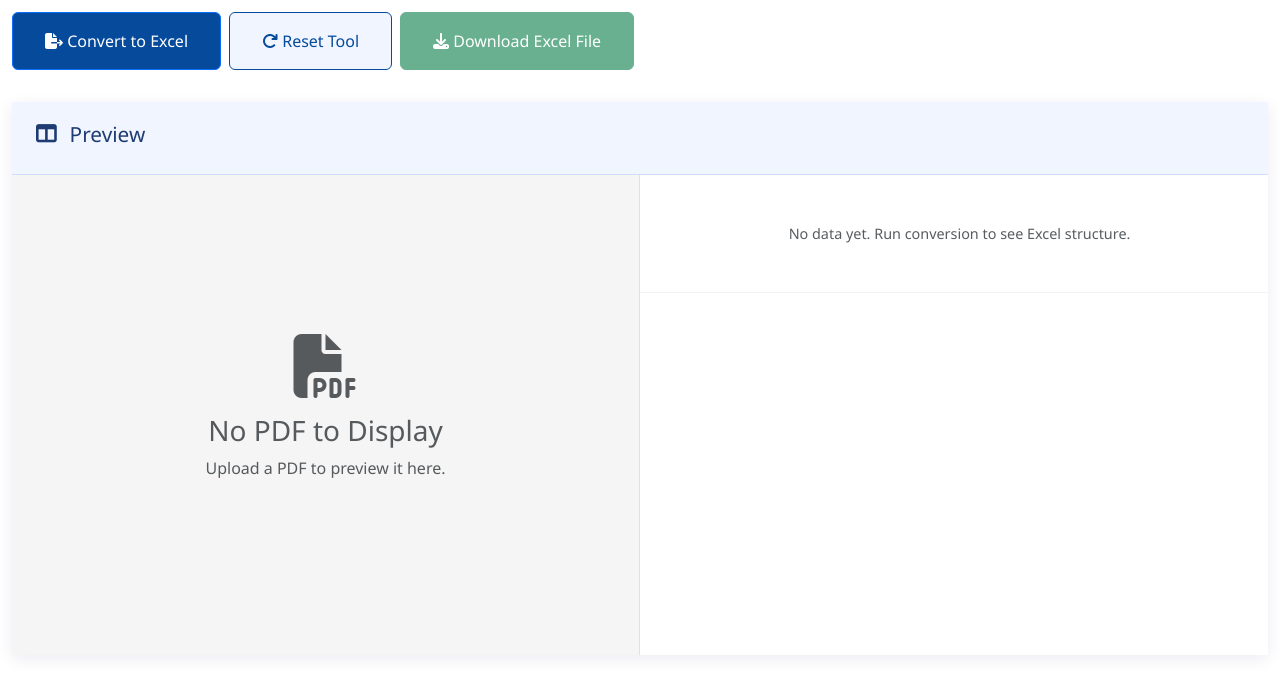
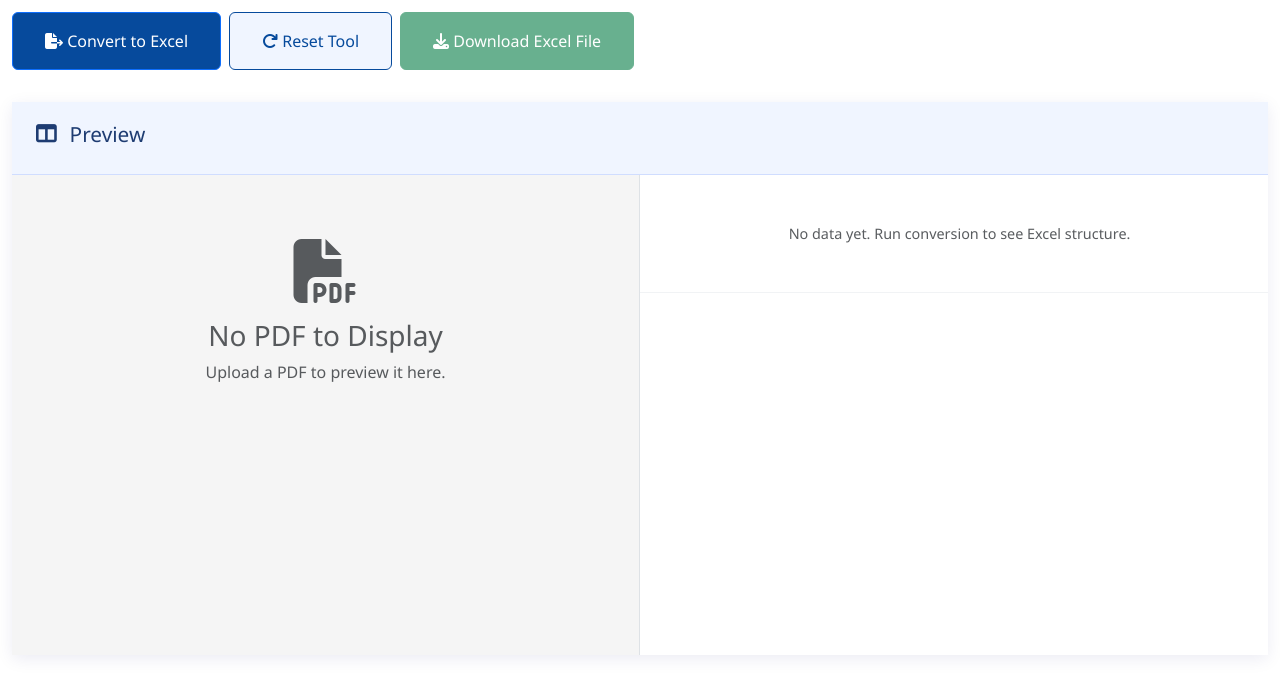
Before and after one commit to relievvautomation-collab/pdftoexcel, a Flask app: page / in a window 1280 px wide. Shown: the part 1136-1813 px from the top of the page. Run offline with Flask 3, Linux system fonts and the light colour scheme; some libraries are stand-ins or nearby versions.

Commit message:
Update style.css

```diff
--- a/static/css/style.css
+++ b/static/css/style.css
@@ -380,7 +380,7 @@ select.form-select:focus{
     flex-direction: column;
     align-items: center;
     height: 100%;
-    justify-content: center;
+    justify-content: start;
 }
 
 .pdf-canvas-container {
```
